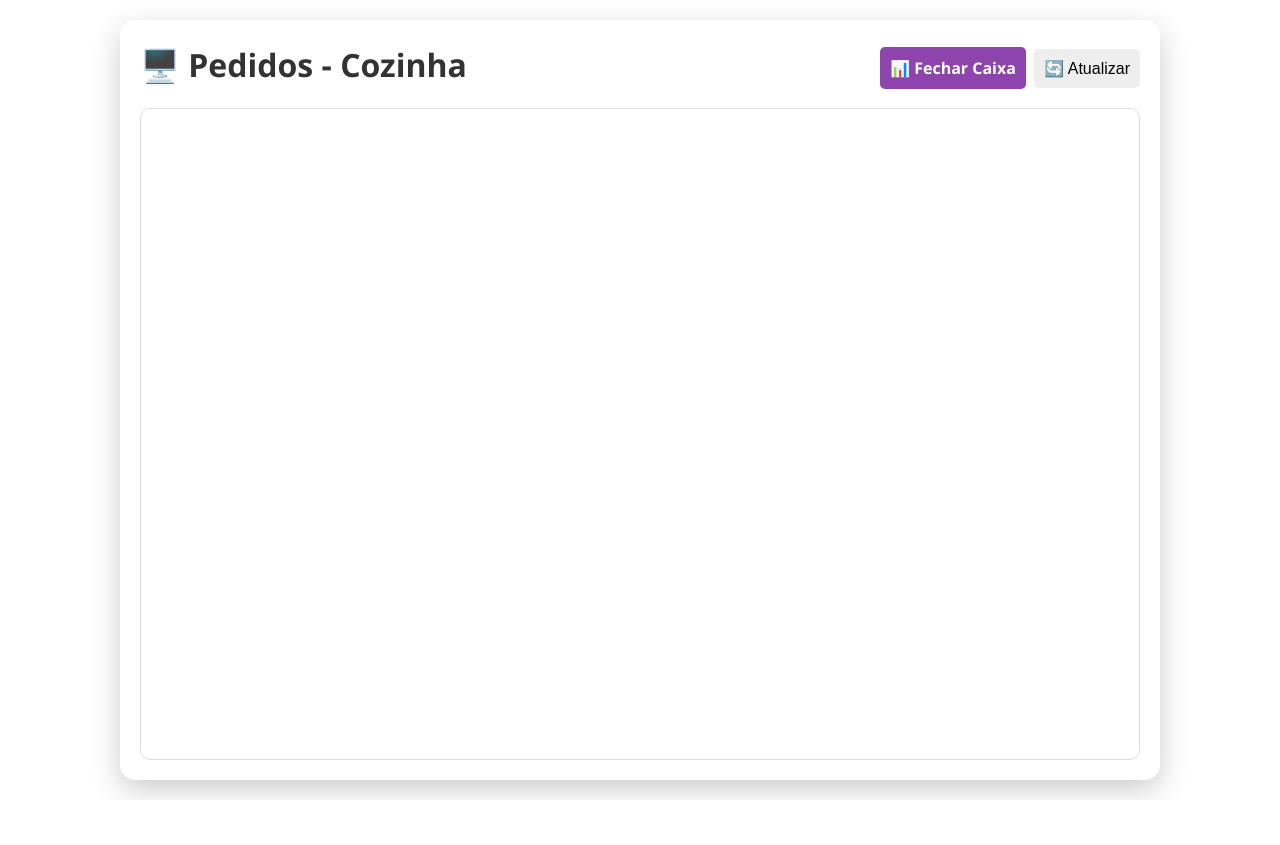
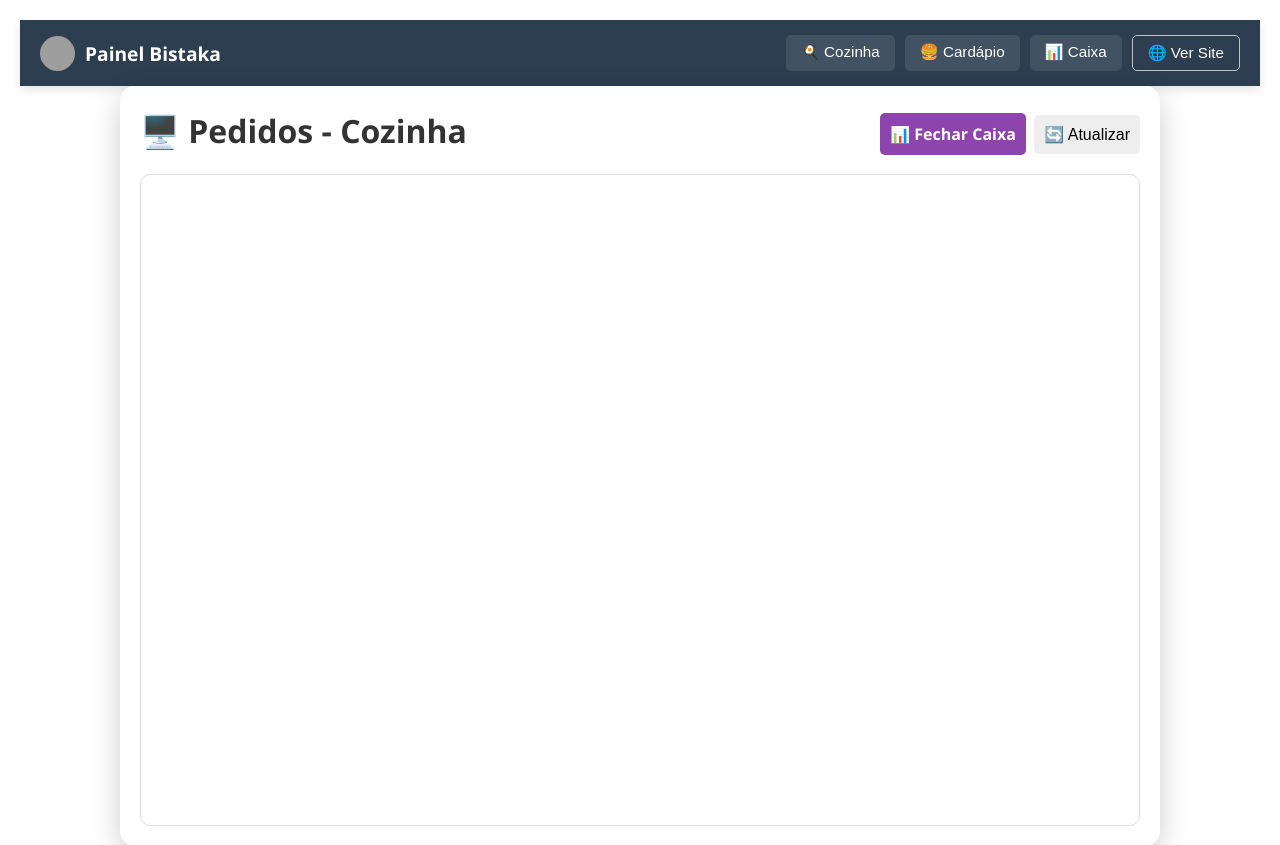
Before and after one commit to Alexschmitzz/Bistaka_delivery-main, a Flask app: page /admin/dashboard in a window 1280 px wide. Shown: the top 845 px of the page. Before the commit the page ends 800 px from the top, so only its background shows below. Run offline with Flask 3, Linux system fonts and the light colour scheme; a user stored in the database is signed in; data comes from the database, SQL or seed files in the repository; data that the repository does not hold is empty; grey boxes are pictures that could not be loaded.

Commit message:
Add navbar no dasbord

```diff
--- a/templates/dashboard.html
+++ b/templates/dashboard.html
@@ -7,7 +7,26 @@
     <link rel="icon" type="image/png" href="static/uploads/logo.png">
     <link href="https://fonts.googleapis.com/css2?family=Roboto:wght@400;500;700&display=swap" rel="stylesheet">
     <style>
-        /* ESTILO DA TELA DO PC (Monitor) */
+        .admin-navbar {
+            background: #2c3e50; color: white; padding: 15px 20px;
+            display: flex; justify-content: space-between; align-items: center;
+            box-shadow: 0 4px 10px rgba(0,0,0,0.1); flex-wrap: wrap; gap: 10px;
+            }
+        .admin-navbar .brand {
+            font-weight: bold; font-size: 1.2rem; display: flex; align-items: center; gap: 10px;
+             }
+         .admin-navbar .nav-links {
+            display: flex; gap: 10px; flex-wrap: wrap;
+            }
+        .admin-navbar a {
+            color: white; text-decoration: none; padding: 8px 15px;
+            border-radius: 5px; background: rgba(255,255,255,0.1);
+             transition: background 0.2s; font-size: 0.95rem; font-family: sans-serif;
+            }
+         .admin-navbar a:hover { background: rgba(255,255,255,0.25); }
+
+        @media print { .admin-navbar { display: none !important; } }
+
         body { font-family: 'Segoe UI', sans-serif; background: #ffffff; padding: 20px; margin: 0; }
 
         .painel-container {
@@ -103,6 +122,18 @@
     </style>
 </head>
 <body>
+<nav class="admin-navbar">
+    <div class="brand">
+        <img src="/static/uploads/logo.png" style="height: 35px; width: 35px; border-radius: 50%; object-fit: cover;">
+        Painel Bistaka
+    </div>
+    <div class="nav-links">
+        <a href="/admin/dashboard">🍳 Cozinha</a>
+        <a href="/admin">🍔 Cardápio</a>
+        <a href="/admin/relatorio">📊 Caixa</a>
+        <a href="/" target="_blank" style="background: transparent; border: 1px solid #bdc3c7;">🌐 Ver Site</a>
+    </div>
+</nav>
 
 <div class="painel-container">
     <h1>
```
